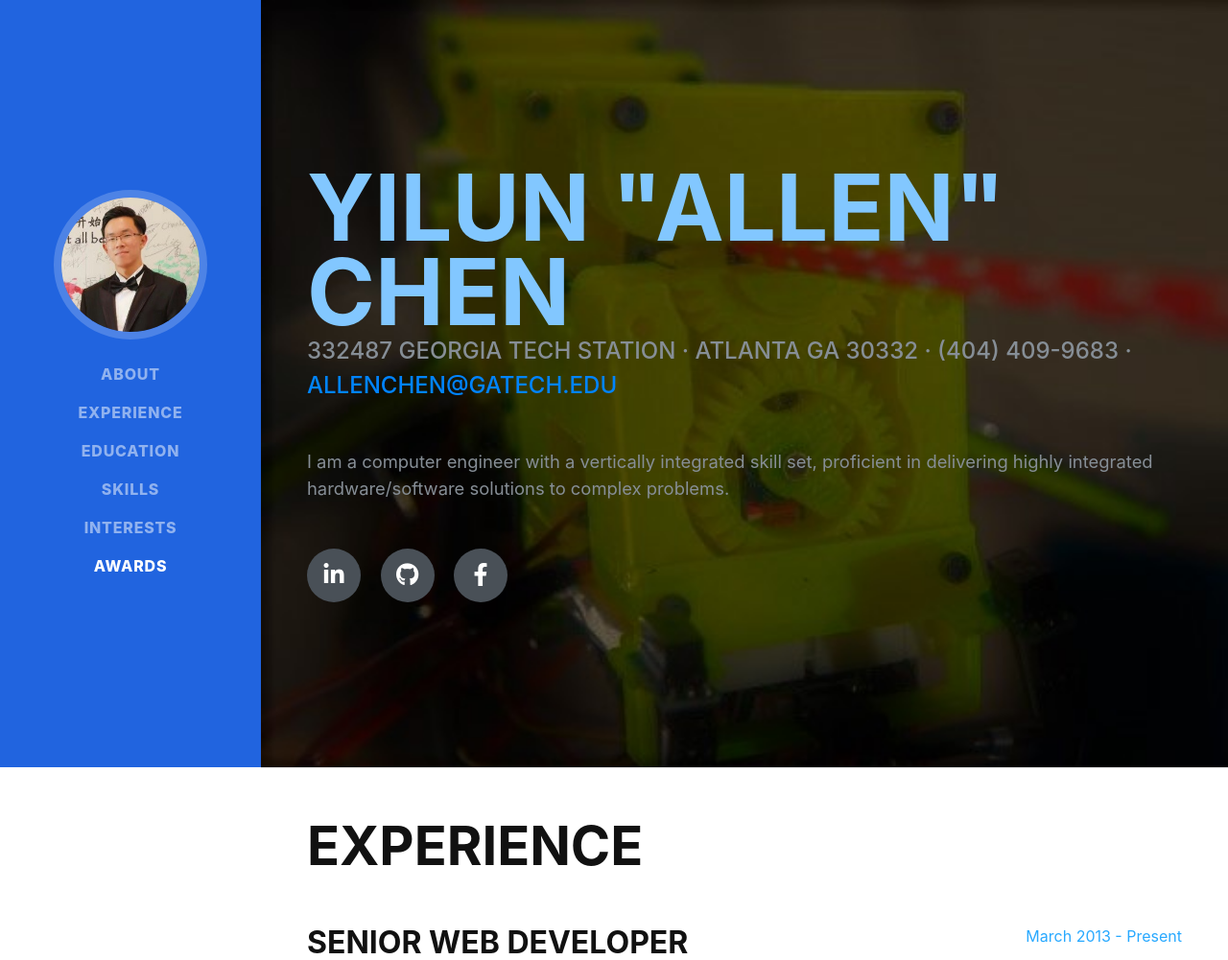
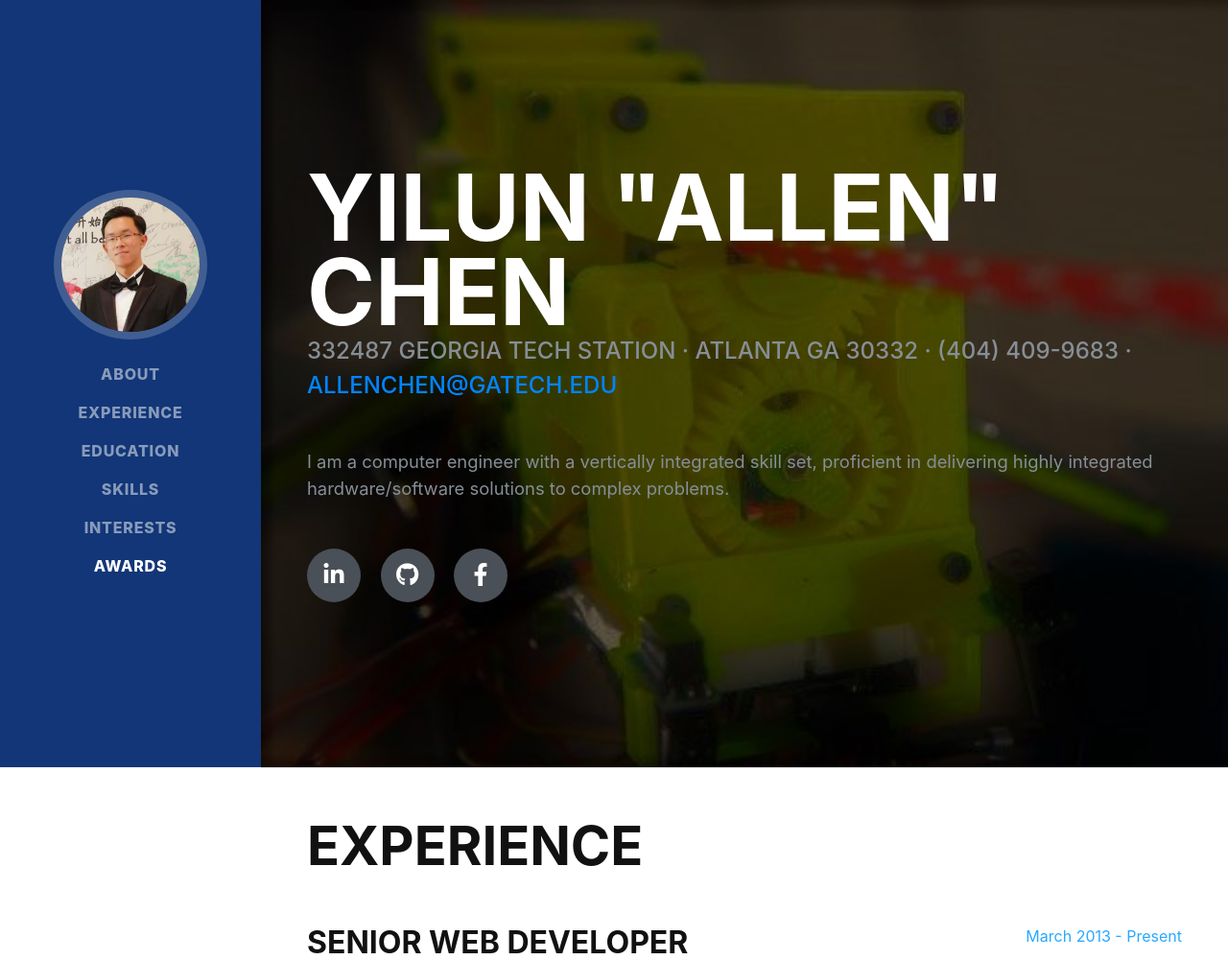
Before and after one commit to YilunAllenChen/page, a PHP site: page / in a window 1280 px wide. Shown: the top 1001 px of the page at 96% size. Run offline with PHP 8.4, Linux system fonts and the light colour scheme; some web fonts are replaced.

Commit message:
minor fixes in color

```diff
--- a/css/resume.css
+++ b/css/resume.css
@@ -176,7 +176,7 @@ section.resume-section .resume-item .resume-date {
 }
 
 .bg-primary {
-  background-color: rgb(33, 100, 223) !important;
+  background-color: rgb(18, 54, 119) !important;
 }
 
 .text-primary {
--- a/index.html
+++ b/index.html
@@ -66,7 +66,7 @@
     <section class="resume-section p-3 p-lg-5 d-flex align-items-center " id="about">
 
       <div class="w-100">
-        <h1 class="mb-0" style="color: #82c7ff">Yilun "Allen" Chen
+        <h1 class="mb-0" style="color: #ffffff">Yilun "Allen" Chen
         </h1>
         <div class="subheading mb-5">332487 Georgia Tech Station · Atlanta GA 30332 · (404) 409-9683 ·
           <a href="allenchen@gatech.edu">allenchen@gatech.edu</a>
```
